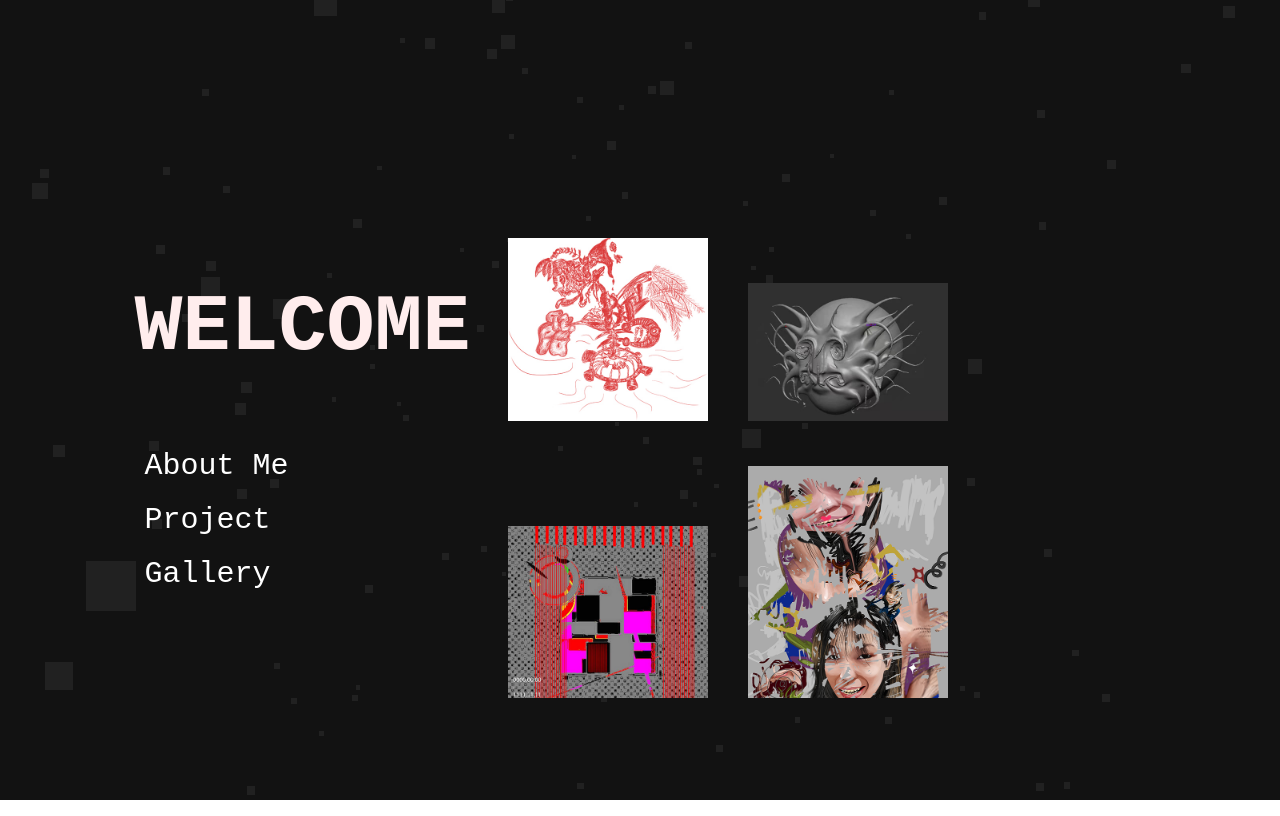
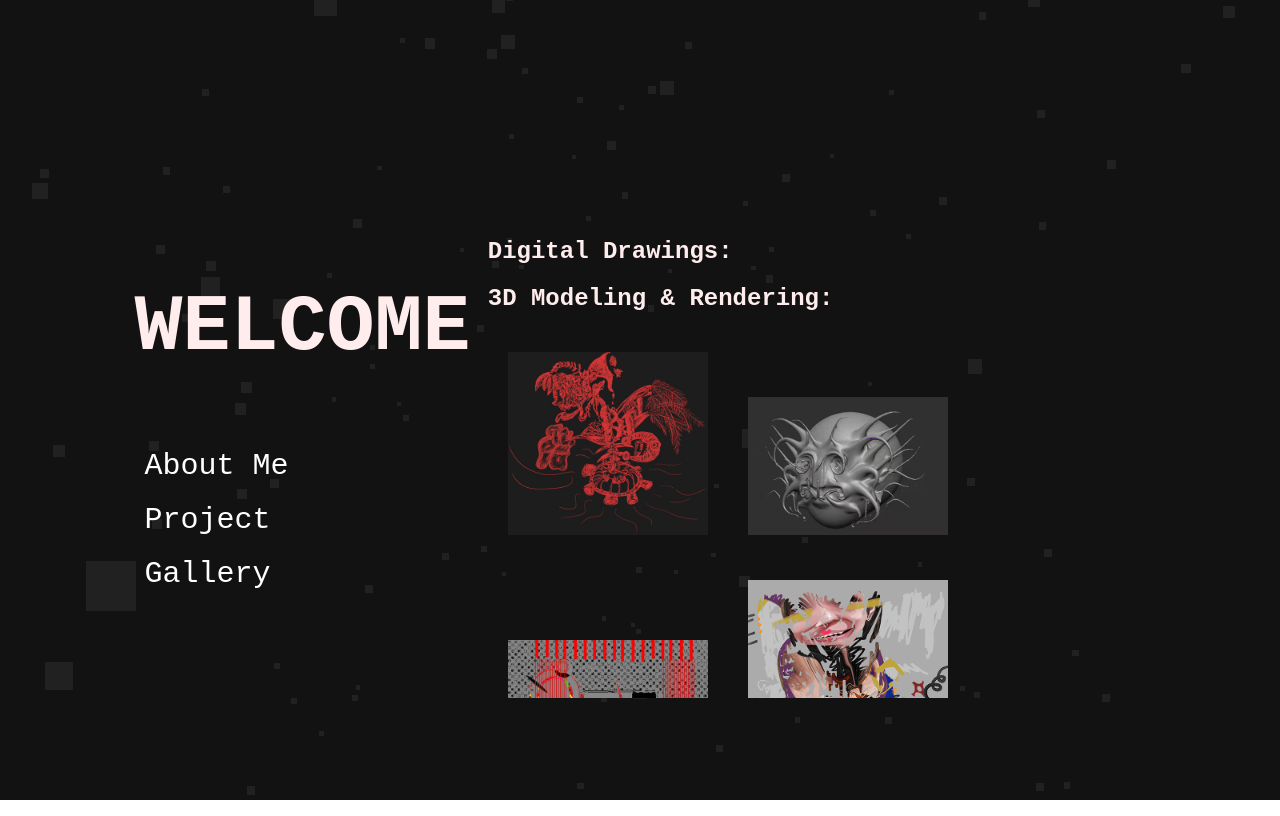
Before and after one commit to BonnyWang/rules-in-chaos, a Vue app: page /Gallery in a window 1280 px wide. Built offline with nearby package versions, Linux system fonts and the light colour scheme; no server answers.

Commit message:
organized gallery

```diff
--- a/src/components/Gallery.vue
+++ b/src/components/Gallery.vue
@@ -1,5 +1,11 @@
 <template>
     <span id="Gallery">
+        <h2>
+            Digital Drawings:
+        </h2>
+        <h2>
+            3D Modeling & Rendering:
+        </h2>
         <img v-for="value in ImgThumbs" :key="value" :src=value>
     </span>
 </template>
```
Also changed, not shown: public/ImgThumbNail/backKnight copy.jpg.
